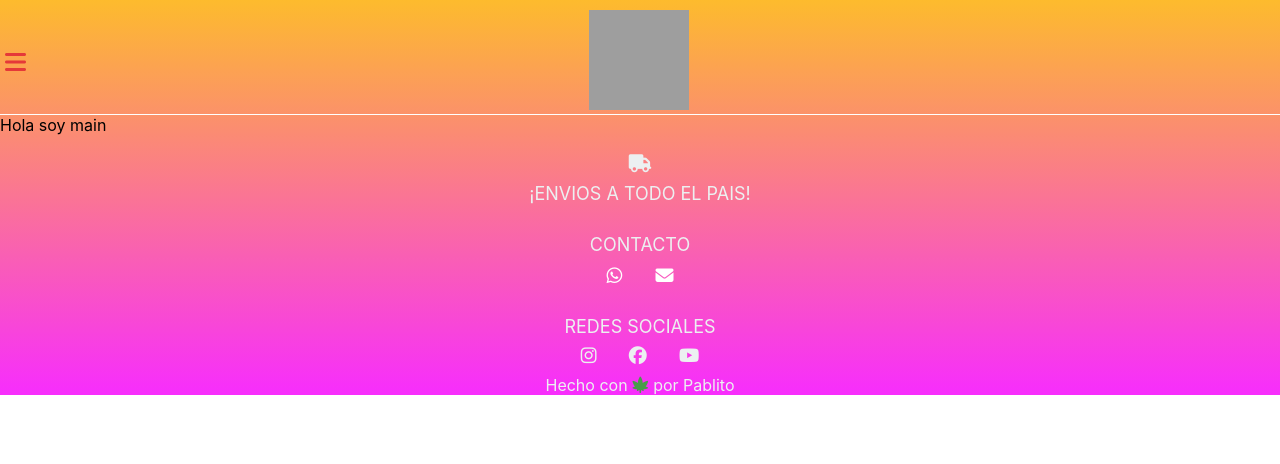
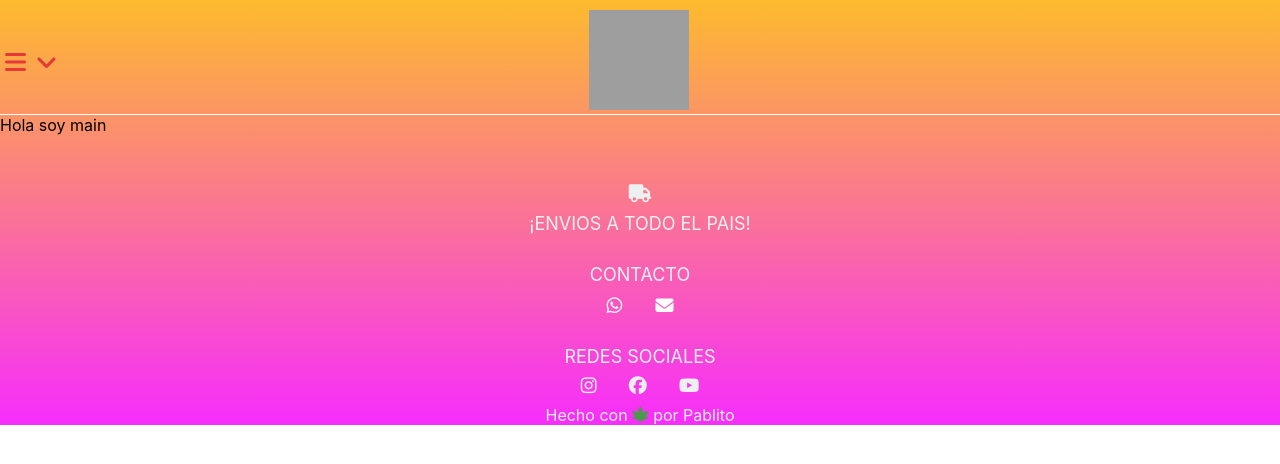
Before and after one commit to Pablito-1988/dog-grow, a React (Create React App) app: page / in a window 1280 px wide. Shown: the top 464 px of the page. Built offline with nearby package versions, Linux system fonts and the light colour scheme; grey boxes are pictures that could not be loaded.

Commit message:
animation on header menu

```diff
--- a/src/components/Footer/Footer.css
+++ b/src/components/Footer/Footer.css
@@ -7,7 +7,7 @@
     width: 100%;
     flex-direction: column;
     align-items: center;
-
+    margin-top: 30px;
 
  }
  .shipContainer{
--- a/src/components/Header/Header.css
+++ b/src/components/Header/Header.css
@@ -34,13 +34,23 @@ a{
     flex-direction: row;
     align-items: flex-end;
     justify-content: space-around;
+    gap: 10px;
 }
+
 
 #burgerMenu{
     font-size: 24px;
     color: rgb(229, 57,57);
+}
+#arrowMenu{
+    font-size: 24px;
+    color: rgb(229, 57,57);
+    transition: 0.5s;
+}
 
-}
+
+
+
 .burguerQuote{
     font-size: 16px
 }
--- a/src/components/Header/Header.js
+++ b/src/components/Header/Header.js
@@ -1,15 +1,20 @@
 import React from "react";
 import "./Header.css";
 import logo from "../../assets/images/DogPNG.png";
-import { useState } from "react";
+import { useState, useRef } from "react";
 import Dropdown from "./Dropdown";
 import { Link } from "react-router-dom";
 
 const Header = () => {
   const [DropdownMenu, setDropdown] = useState(false);
-
+  const dropdownRef = useRef(null);
   const handleDropdown = () => {
     setDropdown(!DropdownMenu);
+    if(DropdownMenu === true) {
+    dropdownRef.current.style.transform = "rotate(0deg)";
+    }else{
+      dropdownRef.current.style.transform = "rotate(180deg)";
+    }
   };
 
   return (
@@ -22,7 +27,11 @@ const Header = () => {
               id="burgerMenu"
               className="fas fa-bars"
             ></i>
-            {/* <p className="burguerQuote">Menú</p> */}
+            <i
+              ref={dropdownRef}
+              id="arrowMenu"
+              className="fas fa-angle-down"
+            ></i>
           </div>
         </div>
         <div className="headerLogo">
--- a/src/components/Products/ProductDetail.js
+++ b/src/components/Products/ProductDetail.js
@@ -70,7 +70,7 @@ const ProductDetail = () => {
             <p className="productName">{product[0].productName}</p>
             <p className="productName">${product[0].price}</p>
             <span className="divisor"></span>
-            <p>Descripción: {product[0].productDescription}</p>
+            <p className="productDescription">Descripción: {product[0].productDescription}</p>
 
           </div>
           <div>
--- a/src/components/Products/Products.css
+++ b/src/components/Products/Products.css
@@ -80,6 +80,7 @@
     display: flex;
     width: 95%;
     flex-wrap: wrap;
+    justify-content: center;
 
 }
 .pathItem{
@@ -109,7 +110,10 @@
     border: 1px solid white;
     margin-top: 10px;
 }
-
+.productDescription{
+    margin: 15px 0px;
+    font-size: 20px;
+}
 .orderButton{
     width: 11rem;
     height: 3rem;
```
